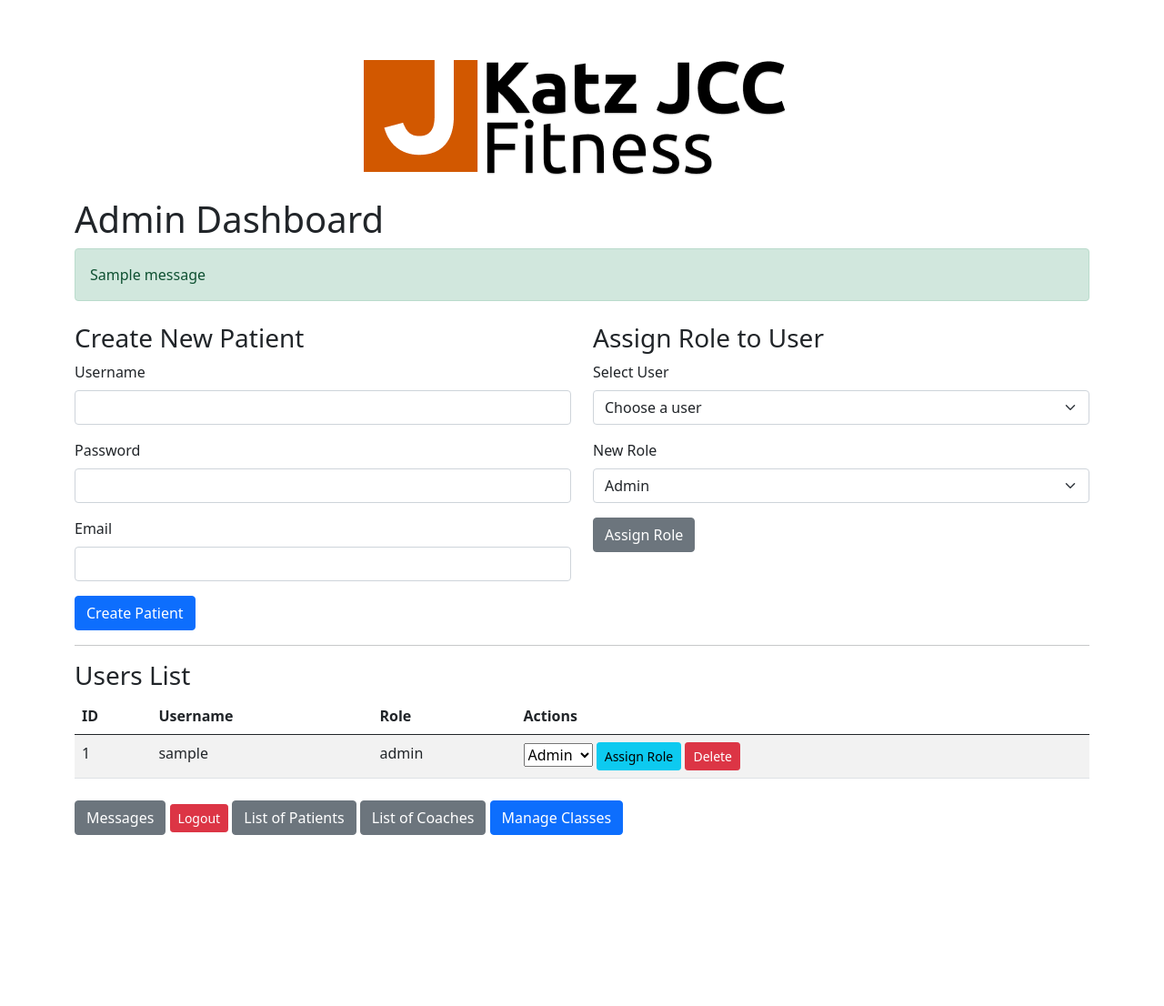
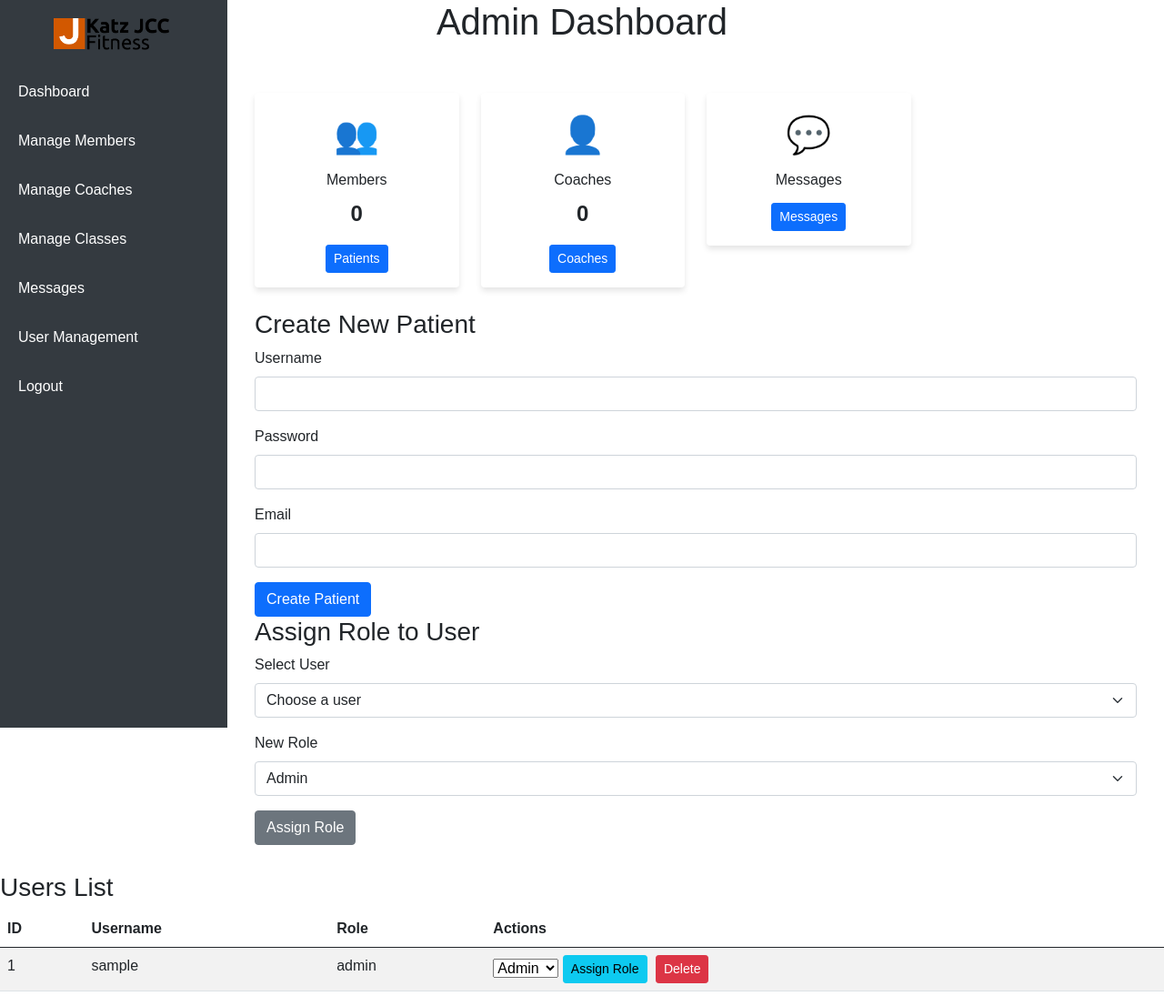
Before and after one commit to leidyrh/ParkinsonProjectW, a Flask app: page /admin/dashboard in a window 1280 px wide. Shown: the whole page at 91% size. Before the commit the page ends 918 px from the top, so only its background shows below. Run offline with Flask 3, Linux system fonts and the light colour scheme; the visitor is signed in with stand-in values (Sample User, id 1); tables that the repository leaves empty or names only in its code hold one stand-in row (values such as "Sample post"); one stand-in notice (Sample message) is shown; data that the repository does not hold is empty; some libraries are stand-ins or nearby versions.

Commit message:
-Organizing admin_dashboard.html

```diff
--- a/routes/admin_routes.py
+++ b/routes/admin_routes.py
@@ -22,6 +22,13 @@ def admin_dashboard():
     cur = mysql.connection.cursor(MySQLdb.cursors.DictCursor)
     cur.execute("SELECT role FROM users WHERE user_id = %s", (session['user_id'],))
     user = cur.fetchone()
+
+    # Fetch counts
+    cur.execute("SELECT COUNT(*) AS count FROM users WHERE role = 'patient'")
+    patient_count = cur.fetchone()['count']
+
+    cur.execute("SELECT COUNT(*) AS count FROM users WHERE role = 'coach'")
+    coach_count = cur.fetchone()['count']
 
     if user and user['role'] == 'admin':
         # Retrieve all users from the database
@@ -201,7 +208,7 @@ def admin_dashboard():
 
         # After handling each action, re-fetch the updated patient lists. NEEDED FOR MESSAGING LR
         cur.execute("""
-                            SELECT users.user_id, users.username, users.email, patients.first_name, patients.dob,                                        patients.gender, patients.phone, patients.address, patients.health_condition
+                            SELECT users.user_id, users.username, users.email, patients.first_name, patients.dob,patients.gender, patients.phone, patients.address, patients.health_condition
                                 FROM users
                                 JOIN patients ON users.user_id = patients.user_id
                                 WHERE users.role = 'patient'
@@ -211,7 +218,7 @@ def admin_dashboard():
         # print("Fetched patients:", patients)
         cur.close()
 
-        return render_template('admin_dashboard.html', users=users, patients=patients)
+        return render_template('admin_dashboard.html', users=users, patients=patients, patient_count=patient_count, coach_count=coach_count)
 
     else:
         flash('You do not have permission to access the admin dashboard.', 'danger')
@@ -388,9 +395,6 @@ def edit_coach_profile(user_id):
         phone = request.form['phone']
         specialization = request.form['specialization']
 
-
-
-        # Update the `users` and `patients` tables
         try:
             # Update the users table
             cur.execute("""
@@ -404,7 +408,7 @@ def edit_coach_profile(user_id):
                 UPDATE coach
                 SET first_name = %s, last_name = %s, specialization = %s,
                     phone = %s
-                WHERE user_id = %s
+                WHERE coach_id = %s
             """, ( first_name,last_name, specialization,phone, user_id))
 
             mysql.connection.commit()
--- a/templates/admin_dashboard.html
+++ b/templates/admin_dashboard.html
@@ -5,30 +5,135 @@
     <meta name="viewport" content="width=device-width, initial-scale=1.0">
     <title>Admin Dashboard</title>
     <link rel="stylesheet" href="https://cdn.jsdelivr.net/npm/bootstrap@5.1.0/dist/css/bootstrap.min.css">
+    <style>
+        body {
+            font-family: Arial, sans-serif;
+            background-color: #ffffff;
+        }
+        .header {
+            background-color: #ffffff;
+            border-bottom: 1px solid #dee2e6;
+            padding: 15px;
+            display: flex;
+            align-items: center;
+            justify-content: space-between;
+        }
+        .header img {
+            height: 50px;
+        }
+        .header h1 {
+            margin: 0;
+            font-size: 24px;
+            color: #78818e;
+        }
+        .sidebar {
+            width: 250px;
+            height: 100vh;
+            background-color: #343a40;
+            color: #fff;
+            position: fixed;
+            top: 0;
+            left: 0;
+            padding: 15px 0;
+        }
+        .sidebar .nav-link {
+            color: #fff;
+            margin: 10px 0;
+            padding: 10px 20px;
+            border-radius: 5px;
+            display: block;
+            text-decoration: none;
+        }
+        .sidebar .nav-link:hover {
+            background-color: #495057;
+            color: #ffc107;
+        }
+        .dashboard-content {
+            margin-left: 250px;
+            padding: 30px;
+        }
+        .card {
+            box-shadow: 0 4px 6px rgba(0, 0, 0, 0.1);
+            border: none;
+        }
+        .card h5 {
+            font-size: 16px;
+            margin: 10px 0;
+        }
+        .card .count {
+            font-size: 24px;
+            font-weight: bold;
+        }
+        .card .icon {
+            font-size: 40px;
+            color: #007bff;
+        }
+        .table-actions .btn {
+            margin-right: 5px;
+        }
+    </style>
 </head>
 <body>
 
-<div class="container mt-5">
-    <!-- logo -->
+<!-- Header -->
 <div class="text-center mb-4">
-        <img src="{{ url_for('static', filename='KatzJCCLogo.png') }}" alt="Katz JCC Logo">
+    <h1>Admin Dashboard</h1>
 </div>
 
-    <h1>Admin Dashboard</h1>
+<!-- Sidebar -->
+<div class="sidebar">
+    <div class="text-center mb-4">
+        <img src="{{ url_for('static', filename='KatzJCCLogo.png') }}" alt="Logo" style="height: 40px;">
+    </div>
+    <nav>
+        <a href="#" class="nav-link">Dashboard</a>
+        <a href="{{ url_for('admin.list_patients') }}" class="nav-link">Manage Members</a>
+        <a href="{{ url_for('admin.list_coaches') }}" class="nav-link">Manage Coaches</a>
+        <a href="{{ url_for('admin_classes.manage_classes') }}" class="nav-link">Manage Classes</a>
+        <a href="{{ url_for('admin.manage_messages') }}" class="nav-link">Messages</a>
+        <a href="{{ url_for('admin.user_management') }}" class="nav-link">User Management</a> <!-- New Link -->
+        <a href="{{ url_for('auth.logout') }}" class="nav-link">Logout</a>
+    </nav>
+</div>
 
-    <!-- Flash messages -->
-    {% with messages = get_flashed_messages(with_categories=true) %}
-        {% if messages %}
-            <div class="alert alert-{{ messages[0][0] }}">
-                {{ messages[0][1] }}
+<!-- Dashboard Content -->
+<div class="dashboard-content">
+    <!-- Top Row Cards -->
+    <div class="row">
+        <div class="col-md-3 mb-4">
+            <div class="card text-center">
+                <div class="card-body">
+                    <div class="icon">&#128101;</div>
+                    <h5>Members</h5>
+                    <p class="count">{{ patient_count }}</p>
+                    <a href="{{ url_for('admin.list_patients') }}" class="btn btn-primary btn-sm">Patients</a>
                 </div>
-        {% endif %}
-    {% endwith %}
+            </div>
+        </div>
+        <div class="col-md-3 mb-4">
+            <div class="card text-center">
+                <div class="card-body">
+                    <div class="icon">&#128100;</div>
+                    <h5>Coaches</h5>
+                    <p class="count">{{ coach_count }}</p>
+                    <a href="{{ url_for('admin.list_coaches') }}" class="btn btn-primary btn-sm">Coaches</a>
+                </div>
+            </div>
+        </div>
+        <div class="col-md-3 mb-4">
+            <div class="card text-center">
+                <div class="card-body">
+                    <div class="icon">&#128172;</div>
+                    <h5>Messages</h5>
+                    <p class="count">{{ messages_count }}</p>
+                    <a href="{{ url_for('admin.manage_messages') }}" class="btn btn-primary btn-sm">Messages</a>
+                </div>
+            </div>
+        </div>
+    </div>
 
-    <div class="row mt-4">
-
-        <!-- Create Patient Form -->
-        <div class="col-md-6">
+ <!-- Create Patient Section -->
+    <div class="form-section">
         <h3>Create New Patient</h3>
         <form method="POST">
             <input type="hidden" name="action" value="create_patient">
@@ -48,8 +153,8 @@
         </form>
     </div>
 
-        <!-- Assign Role Form -->
-        <div class="col-md-6">
+    <!-- Assign Role Section -->
+    <div class="form-section">
         <h3>Assign Role to User</h3>
         <form method="POST">
             <input type="hidden" name="action" value="assign_role">
@@ -65,20 +170,16 @@
             <div class="mb-3">
                 <label for="new_role" class="form-label">New Role</label>
                 <select class="form-select" name="new_role" id="new_role" required>
-                        <option value="admin">Admin </option>
+                    <option value="admin">Admin</option>
                     <option value="patient">Patient</option>
-                        <option value="coach">Coach </option>
-
+                    <option value="coach">Coach</option>
                 </select>
             </div>
             <button type="submit" class="btn btn-secondary">Assign Role</button>
         </form>
     </div>
 </div>
-
-    <hr>
-
-    <!-- Users List -->
+    <!-- User Management Table -->
     <h3>Users List</h3>
     <table class="table table-striped">
         <thead>
@@ -92,12 +193,10 @@
         <tbody>
             {% for user in users %}
                 <tr>
-                    <td>{{ user.user_id }}</td>  <!-- ID -->
-                    <td>{{ user.username }}</td>  <!-- Username -->
-                    <td>{{ user.role }}</td>  <!-- Role -->
-
-                    <!-- Assign Role Form for Each User -->
-                    <td>
+                    <td>{{ user.user_id }}</td>
+                    <td>{{ user.username }}</td>
+                    <td>{{ user.role }}</td>
+                    <td class="table-actions">
                         <form action="{{ url_for('admin.admin_dashboard') }}" method="POST" style="display:inline;">
                             <input type="hidden" name="action" value="assign_role">
                             <input type="hidden" name="user_id" value="{{ user.user_id }}">
@@ -108,10 +207,7 @@
                             </select>
                             <button type="submit" class="btn btn-info btn-sm">Assign Role</button>
                         </form>
-
-                        <!-- Delete User Form -->
-                        <form action="{{ url_for('admin.admin_dashboard') }}" method="POST" style="display:inline;" onsubmit="return confirm('Are you sure you want to delete the user?');">
-
+                        <form action="{{ url_for('admin.admin_dashboard') }}" method="POST" style="display:inline;" onsubmit="return confirm('Are you sure you want to delete this user?');">
                             <input type="hidden" name="action" value="delete_user">
                             <input type="hidden" name="user_id" value="{{ user.user_id }}">
                             <button type="submit" class="btn btn-danger btn-sm">Delete</button>
@@ -121,14 +217,7 @@
             {% endfor %}
         </tbody>
     </table>
+</div>
 
-        <div class="mt-4">
-            <a href="{{ url_for('admin.manage_messages') }}" class="btn btn-secondary">Messages</a>
-            <a href="{{ url_for('auth.logout') }}" class="btn btn-danger btn-sm">Logout</a>
-            <a href="{{ url_for('admin.list_patients') }}" class="btn btn-secondary"> List of Patients</a>
-            <a href="{{ url_for('admin.list_coaches') }}" class="btn btn-secondary"> List of Coaches</a>
-            <a href="{{ url_for('admin_classes.manage_classes') }}" class="btn btn-primary"> Manage Classes</a>
-        </div>
-</div>
 </body>
 </html>
```
Also changed, not shown: templates/user_management.html (added, +66 -0 lines). Lines whose indentation alone changed are shown as unchanged.
